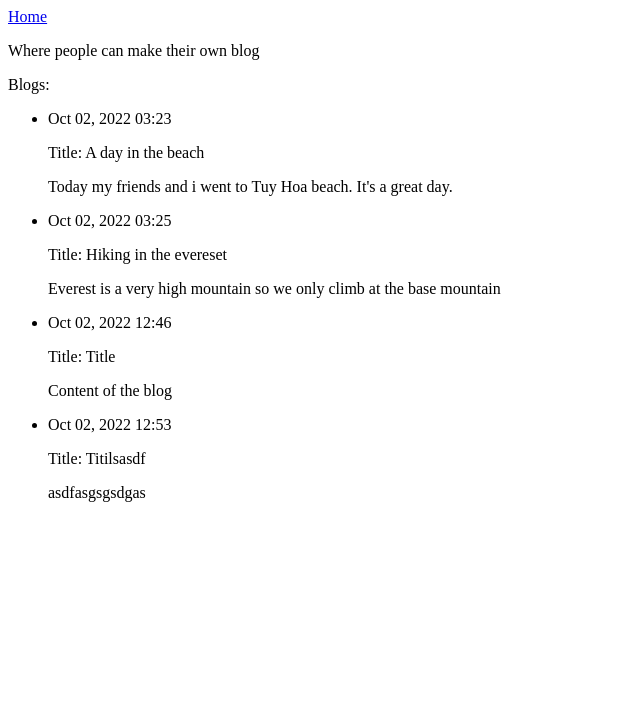
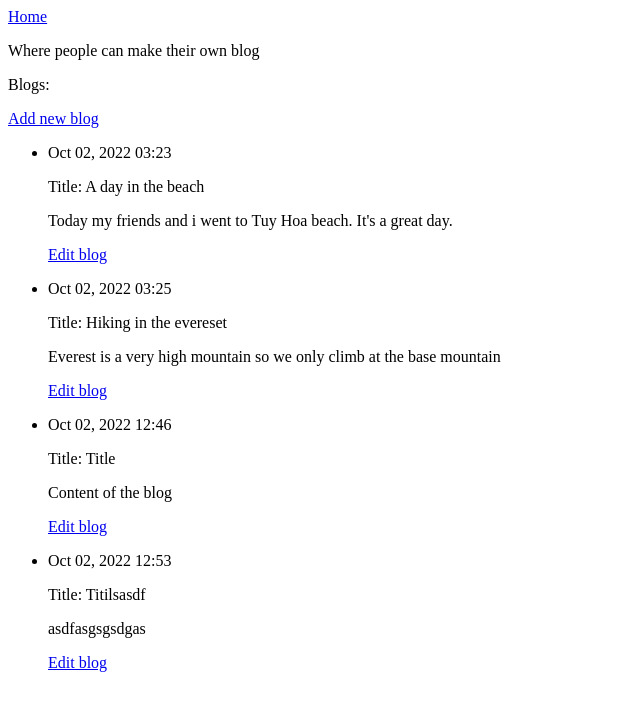
Before and after one commit to Mming-Chien/blog, a Django app: page / in a window 1280 px wide. Shown: the top 711 px of the page, without its empty margins (0-640 px from the left). Run offline with Django 4.2, Linux system fonts and the light colour scheme; data comes from the database, SQL or seed files in the repository; both versions use the stored data as it was after the commit.

Commit message:
pages for add and edit blog
Pages for adding and editing blogs

```diff
--- a/blogs/templates/blogs/index.html
+++ b/blogs/templates/blogs/index.html
@@ -2,12 +2,16 @@
 {% block content %}
 	<p>Where people can make their own blog</p>
 	<p>Blogs:</p>
+	<p>
+		<a href="{% url 'blogs:new_blog' %}">Add new blog</a>
+	</p>
 	<ul>
 		{% for blog in blogs %}
 			<li>
 				<p>{{ blog.date_added|date:'M d, Y H:i' }}</p>
 				<p>Title: {{ blog.title }}</p>
 				<p>{{ blog.text|linebreaks }}</p>
+				<p><a href="{% url 'blogs:edit_blog' blog.id %}">Edit blog</a></p>
 
 			</li>
 		{% empty %}
--- a/blogs/urls.py
+++ b/blogs/urls.py
@@ -6,5 +6,9 @@ app_name = "blogs"
 urlpatterns = [
 	#Home page
 	path("", views.index , name = "index"),
+	# Page for adding new blogs
+	path("new_blog", views.new_blog, name="new_blog"),
+	# Page for editing blog
+	path("edit_blog/<int:blog_id>/", views.edit_blog, name= "edit_blog"),
 
 ]
--- a/blogs/views.py
+++ b/blogs/views.py
@@ -1,5 +1,6 @@
-from django.shortcuts import render
+from django.shortcuts import render, redirect
 from .models import BlogPost
+from .forms import BlogForm
 # Create your views here.
 
 def index(request):
@@ -7,3 +8,33 @@ def index(request):
 	blogs = BlogPost.objects.order_by("date_added")
 	context = {"blogs": blogs}
 	return render(request, "blogs/index.html", context)
+
+def new_blog(request):
+	""" The page for adding new blog"""
+	if request.method != 'POST':
+		# No data added, create a blank form
+		form = BlogForm()
+	else:
+		# POST data submitted, process data
+		form = BlogForm(data =  request.POST)
+		if form.is_valid():
+			new_log = form.save()
+			return redirect("blogs:index")
+	# Display a blank or invalid form
+	context = {"form": form}
+	return render(request, "blogs/new_blog.html",context)
+
+def edit_blog(request,blog_id):
+	""" Edit existing blog"""
+	blog = BlogPost.objects.get(id=blog_id)
+	if request.method != "POST":
+		# Initial request, pre-fill form with the current blog
+		form = BlogForm(instance=blog )
+	else:
+		# POST date submitted, process data
+		form = BlogForm(instance=blog, data = request.POST)
+		if form.is_valid():
+			form.save()
+			return redirect("blogs:index")
+	context = {"blog": blog,"form": form}
+	return render(request, "blogs/edit_blog.html", context)
```
Also changed, not shown: blogs/forms.py (+10 -0 lines), blogs/templates/blogs/edit_blog.html (added, +17 -0 lines), blogs/templates/blogs/new_blog.html (added, +14 -0 lines), db.sqlite3.
